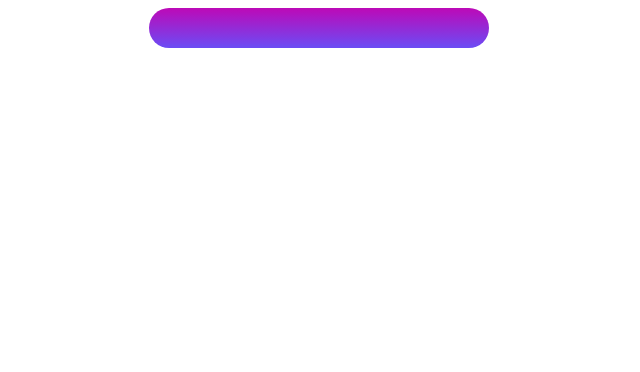
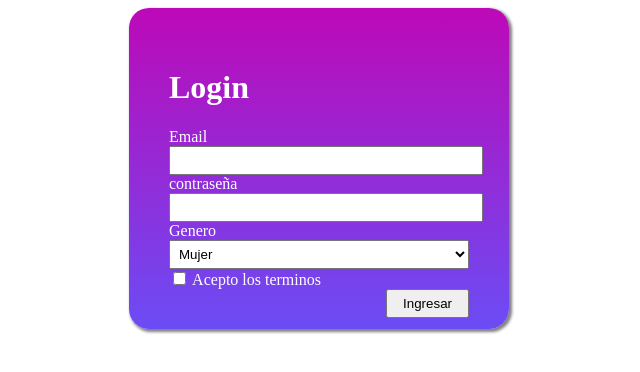
Before and after one commit to cone011/nivelacion-mir, a plain HTML site: page Ejercicio3/index.html in a window 1280 px wide. Shown: the whole page, without its empty margins (321-961 px from the left). Drawn offline with Linux system fonts and the light colour scheme.

Commit message:
Save checkpoint

```diff
--- a/Ejercicio3/index.html
+++ b/Ejercicio3/index.html
@@ -6,6 +6,37 @@
     <title>Login</title>
   </head>
   <body>
-    <form class="formulario"></form>
+    <form class="formulario" action="#" method="post">
+      <h1>Login</h1>
+      <div>
+        <label for="email">Email</label>
+        <input type="email" name="correo" id="correo" class="campo" />
+      </div>
+      <div>
+        <label for="contraseña">contraseña</label>
+        <input
+          type="password"
+          name="contraseña"
+          id="contraseña"
+          class="campo"
+        />
+      </div>
+      <div>
+        <label for="genero">Genero</label>
+        <select name="genero" class="campo">
+          <option value="mujer">Mujer</option>
+          <option value="hombre">Hombre</option>
+        </select>
+      </div>
+      <div>
+        <label>
+          <input type="checkbox" name="terminos" value="Acepto los terminos" />
+          Acepto los terminos
+        </label>
+      </div>
+      <div>
+        <button type="button" id="boton">Ingresar</button>
+      </div>
+    </form>
   </body>
 </html>
--- a/Ejercicio3/style.css
+++ b/Ejercicio3/style.css
@@ -1,7 +1,34 @@
 .formulario {
   width: 300px;
-  padding: 20px;
+  padding: 40px;
   border-radius: 20px;
   margin: 0 auto;
+  color: white;
   background: linear-gradient(#bd09b7, #6b4cf5);
+  box-shadow: 2px 2px 3px 1px grey;
 }
+
+.campo {
+  padding: 5px;
+  width: 100%;
+}
+
+#boton {
+  padding-top: 5px;
+  padding-bottom: 5px;
+  padding-left: 15px;
+  padding-right: 15px;
+  float: right;
+}
+
+@media (min-width: 500px) and (max-width: 1000px) {
+  .formulario {
+    width: 300px;
+    padding: 40px;
+    border-radius: 20px;
+    margin: 0 auto;
+    color: white;
+    background: linear-gradient(#bd09b7, #6b4cf5);
+    box-shadow: 2px 2px 3px 1px grey;
+  }
+}
```
